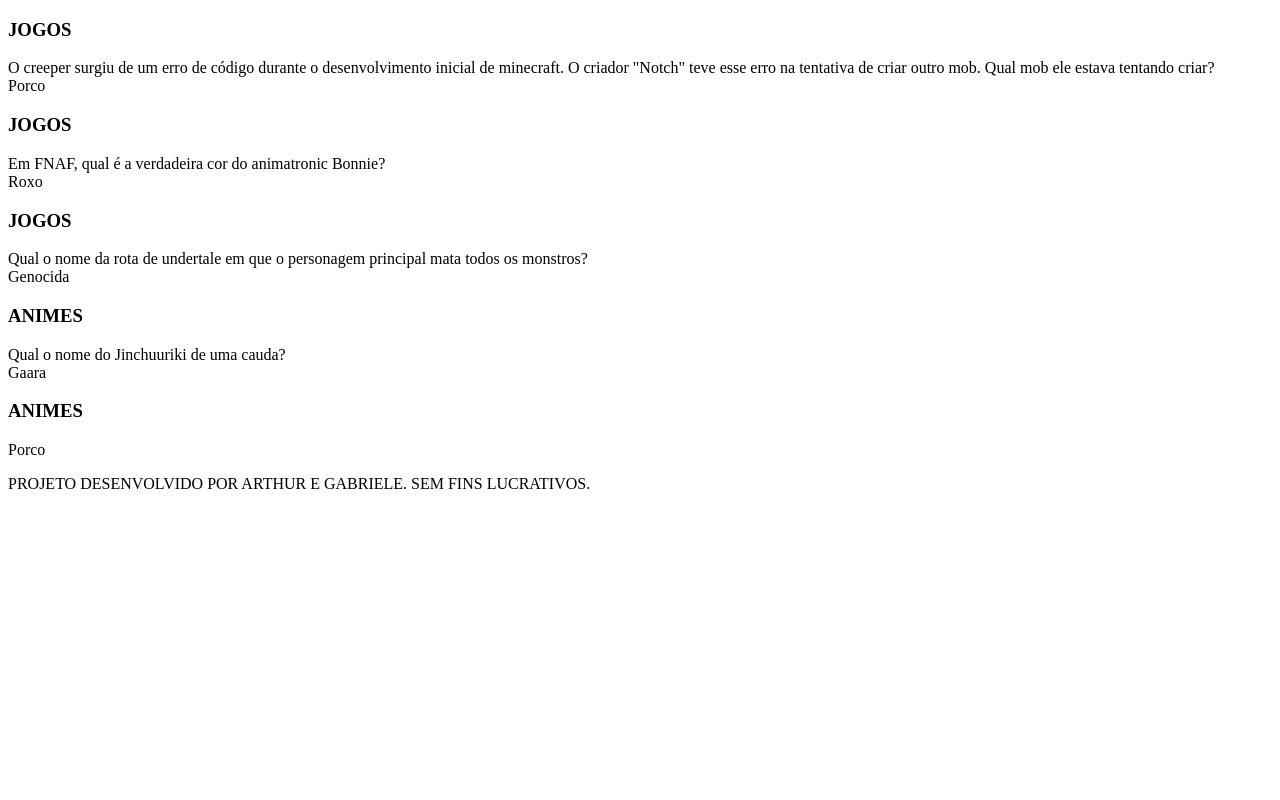
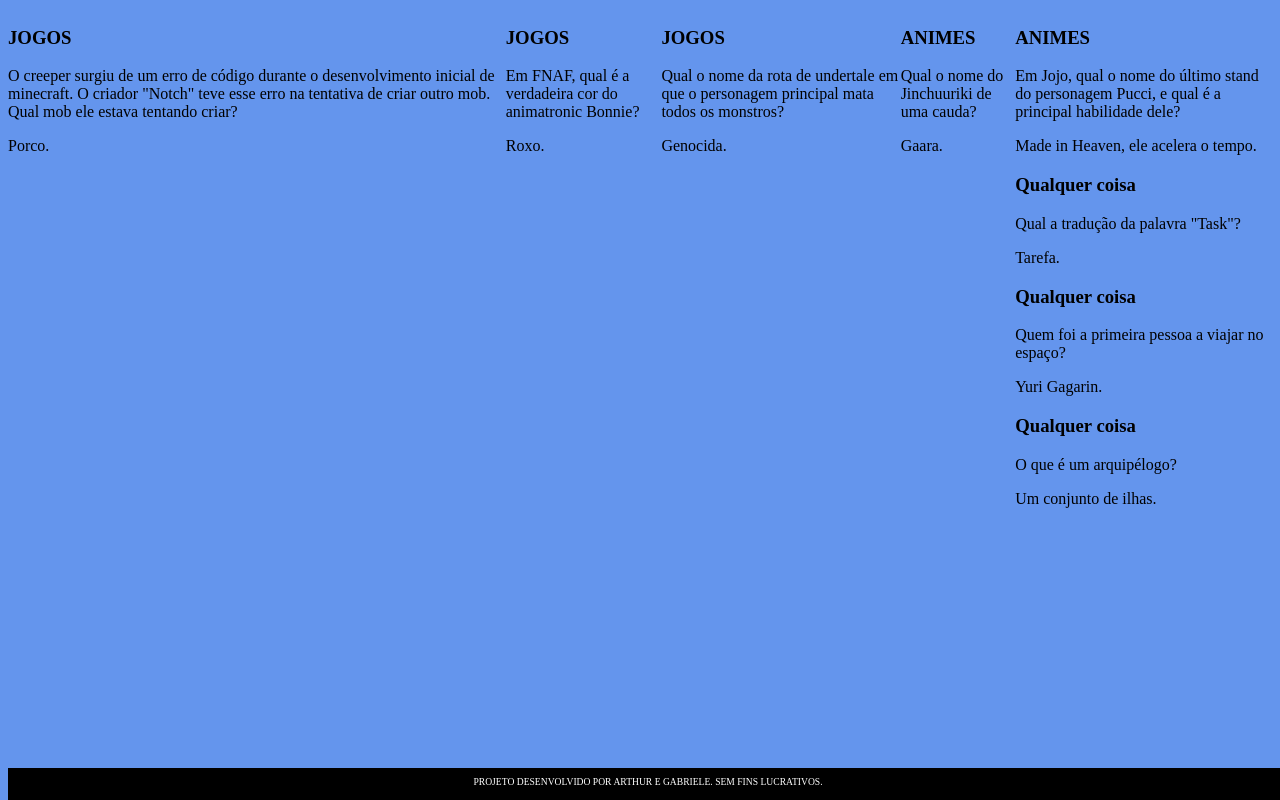
Before and after one commit to 4rthur12/flashcard---2-Ano-B, a plain HTML site: page index.html in a window 1280 px wide. Drawn offline with Linux system fonts and the light colour scheme.

Commit message:
aula 26/06

```diff
--- /dev/null
+++ b/assets/style.css
@@ -0,0 +1,27 @@
+body{
+    background-color: cornflowerblue;
+    font-family: Bai Jamjuree;
+}
+
+#container{
+    display: flex;
+}
+
+.cartao{
+
+}
+
+footer{
+    background-color: black;
+    color: white;
+    position: fixed;
+    bottom: 0;
+    width: 100%;
+    height: 2rem;
+}
+
+footer p{
+    text-align: center;
+    font-size: 0.6rem;
+    margin-top: 0.5rem;
+}
--- a/index.html
+++ b/index.html
@@ -3,6 +3,7 @@
 <head>
     <meta charset="UTF-8">
     <meta name="viewport" content="width=device-width, initial-scale=1.0">
+    <link rel="stylesheet" href="assets/style.css">
     <title>Flashcard</title>
 </head>
 <body>
@@ -12,10 +13,21 @@
                 <div class="cartao__conteudo">
                     <h3>JOGOS</h3>
                     <div class="cartao__conteudo__pergunta">
-                        O creeper surgiu de um erro de código durante o desenvolvimento inicial de minecraft. O criador "Notch" teve esse erro na tentativa de criar outro mob. Qual mob ele estava tentando criar?
+                        <p>O creeper surgiu de um erro de código durante o desenvolvimento inicial de minecraft. O criador "Notch" teve esse erro na tentativa de criar outro mob. Qual mob ele estava tentando criar?</p>
                     </div>
                     <div class="cartao__conteudo__resposta">
-                        Porco
+                        <p>Porco.</p>
+                    </div>
+                </div>
+            </article>
+                <article class="cartao">
+                <div class="cartao__conteudo">
+                    <h3>JOGOS</h3>
+                    <div class="cartao__conteudo__pergunta">
+                        <p>Em FNAF, qual é a verdadeira cor do animatronic Bonnie?</p>
+                    </div>
+                    <div class="cartao__conteudo__resposta">
+                        <p>Roxo.</p>
                     </div>
                 </div>
             </article>
@@ -24,22 +36,10 @@
                 <div class="cartao__conteudo">
                     <h3>JOGOS</h3>
                     <div class="cartao__conteudo__pergunta">
-                        Em FNAF, qual é a verdadeira cor do animatronic Bonnie?
+                        <p>Qual o nome da rota de undertale em que o personagem principal mata todos os monstros?</p>
                     </div>
                     <div class="cartao__conteudo__resposta">
-                        Roxo
-                    </div>
-                </div>
-            </article>
-
-                        <article class="cartao">
-                <div class="cartao__conteudo">
-                    <h3>JOGOS</h3>
-                    <div class="cartao__conteudo__pergunta">
-                        Qual o nome da rota de undertale em que o personagem principal mata todos os monstros?
-                    </div>
-                    <div class="cartao__conteudo__resposta">
-                        Genocida
+                        <p>Genocida.</p>
                     </div>
                 </div>
             </article>
@@ -48,10 +48,10 @@
                 <div class="cartao__conteudo">
                     <h3>ANIMES</h3>
                     <div class="cartao__conteudo__pergunta">
-                        Qual o nome do Jinchuuriki de uma cauda?
+                        <p>Qual o nome do Jinchuuriki de uma cauda?</p>
                     </div>
                     <div class="cartao__conteudo__resposta">
-                        Gaara
+                        <p>Gaara.</p>
                     </div>
                 </div>
             </article>
@@ -60,10 +60,42 @@
                 <div class="cartao__conteudo">
                     <h3>ANIMES</h3>
                     <div class="cartao__conteudo__pergunta">
-
+                        <p>Em Jojo, qual o nome do último stand do personagem Pucci, e qual é a principal habilidade dele?</p>
                     </div>
                     <div class="cartao__conteudo__resposta">
-                        Porco
+                        <p>Made in Heaven, ele acelera o tempo.</p>
+                    </div>
+
+                                            <article class="cartao">
+                <div class="cartao__conteudo">
+                    <h3>Qualquer coisa</h3>
+                    <div class="cartao__conteudo__pergunta">
+                        <p>Qual a tradução da palavra "Task"?</p>
+                    </div>
+                    <div class="cartao__conteudo__resposta">
+                        <p>Tarefa.</p>
+                    </div>
+
+                    <article class="cartao">
+                                    <div class="cartao__conteudo">
+                    <h3>Qualquer coisa</h3>
+                    <div class="cartao__conteudo__pergunta">
+                        <p>Quem foi a primeira pessoa a viajar no espaço?</p>
+                    </div>
+                    <div class="cartao__conteudo__resposta">
+                        <p>Yuri Gagarin.</p>
+                    </div>
+                </div>
+            </article>
+
+                                <article class="cartao">
+                                    <div class="cartao__conteudo">
+                    <h3>Qualquer coisa</h3>
+                    <div class="cartao__conteudo__pergunta">
+                        O que é um arquipélogo?</p>
+                    </div>
+                    <div class="cartao__conteudo__resposta">
+                        <p>Um conjunto de ilhas.</p>
                     </div>
                 </div>
             </article>
```
